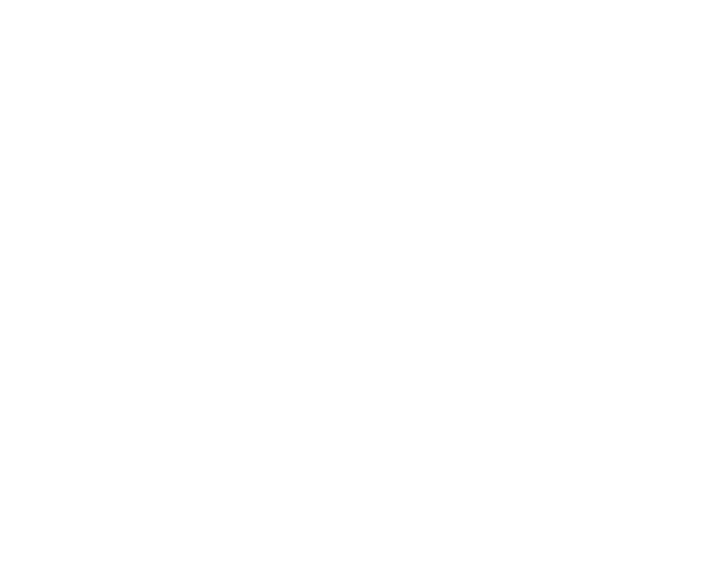
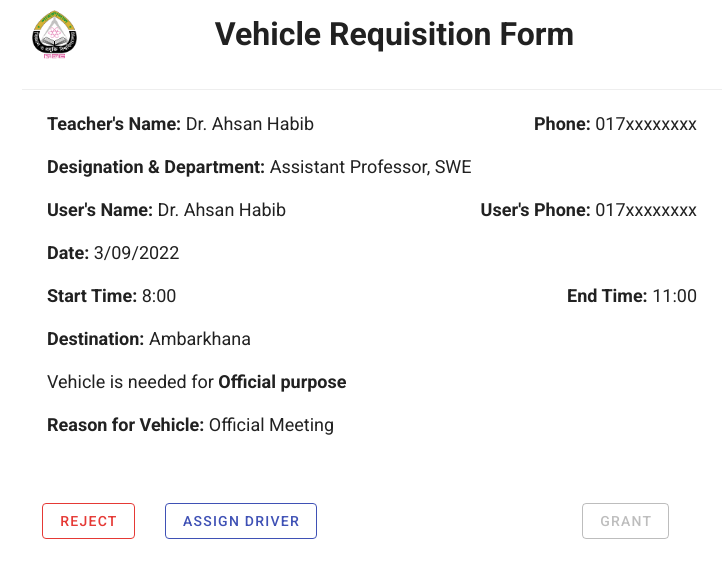
Before and after one commit to sajidul-kabir/vehicle-requisition-service-SUST, a Vue app in the folder client/: page /#/transport-home/335 in a window 1280 px wide. Shown: the top 578 px of the page, without its empty margins (268-996 px from the left). Built offline with nearby package versions, Linux system fonts and the light colour scheme.

Commit message:
transport home page complete

```diff
--- /dev/null
+++ b/client/src/components/TransportOfficial/RequisitionDetails.vue
@@ -0,0 +1,129 @@
+<template>
+  <div class="mx-auto main-form">
+    <div class="form-header">
+      <img
+        src="../../assets/Shahjalal_University_of_Science_and_Technology_logo.png"
+        width="45px"
+        alt="sust-logo.png"
+      />
+      <h1 class="mx-auto">Vehicle Requisition Form</h1>
+    </div>
+    <div class="h-line"></div>
+
+    <div class="form-row">
+      <p><strong>Teacher's Name:</strong> Dr. Ahsan Habib</p>
+      <p><strong>Phone:</strong> 017xxxxxxxx</p>
+    </div>
+    <p class="form-newLine">
+      <strong>Designation & Department:</strong> Assistant Professor, SWE
+    </p>
+    <div class="form-row">
+      <p><strong>User's Name:</strong> Dr. Ahsan Habib</p>
+      <p><strong>User's Phone:</strong> 017xxxxxxxx</p>
+    </div>
+    <p class="form-newLine"><strong>Date:</strong> 3/09/2022</p>
+    <div class="form-row">
+      <p><strong>Start Time:</strong> 8:00</p>
+      <p><strong>End Time:</strong> 11:00</p>
+    </div>
+    <p class="form-newLine"><strong>Destination:</strong> Ambarkhana</p>
+    <p class="form-newLine">
+      Vehicle is needed for <strong>Official purpose</strong>
+    </p>
+    <p class="form-newLine">
+      <strong>Reason for Vehicle:</strong> Official Meeting
+    </p>
+    <div class="form-row" v-if="selectedDriver != ''">
+      <p><strong>Driver's Name:</strong> {{ selectedDriver }}</p>
+      <p><strong>Drivers's Phone:</strong> 017xxxxxxxx</p>
+    </div>
+    <p class="form-newLine" v-if="selectedDriver != ''">
+      <strong>Vehicle No. :</strong> 012s231s
+    </p>
+
+    <div style="margin-top: 65px">
+      <v-btn outlined color="red darken-1" class="reject"> Reject</v-btn>
+      <v-menu offset-y>
+        <template v-slot:activator="{ on, attrs }">
+          <v-btn
+            outlined
+            color="indigo"
+            v-bind="attrs"
+            v-on="on"
+            class="assign"
+          >
+            Assign Driver
+          </v-btn>
+        </template>
+        <v-list>
+          <v-list-item
+            v-for="(driver, index) in drivers"
+            :key="index"
+            link
+            @click="select(driver.title)"
+          >
+            <v-list-item-title>{{ driver.title }}</v-list-item-title>
+          </v-list-item>
+        </v-list>
+      </v-menu>
+      <v-btn outlined color="green darken-1" class="ml-auto" :disabled="!grant">
+        Grant</v-btn
+      >
+    </div>
+  </div>
+</template>
+
+<script>
+export default {
+  data: () => ({
+    selectedDriver: "",
+    grant: false,
+    drivers: [
+      { title: "Monir Hossain" },
+      { title: "Siam Ahmed" },
+      { title: "Arian Islam" },
+      { title: "Tunan Tahsin" },
+    ],
+  }),
+  methods: {
+    select(driver) {
+      this.selectedDriver = driver;
+      this.grant = true;
+    },
+  },
+};
+</script>
+
+<style scoped>
+.main-form {
+  max-width: 700px;
+}
+.form-header {
+  display: flex;
+  padding: 10px;
+}
+.h-line {
+  width: 100%;
+  border-bottom: 1px groove;
+  margin: 20px 0px;
+}
+.form-row {
+  display: flex;
+  justify-content: space-between;
+  padding: 0px 25px;
+}
+.form-newLine {
+  padding: 0px 25px;
+}
+.reject {
+  margin-left: 20px;
+}
+.assign {
+  margin-left: 30px;
+  margin-right: 265px;
+}
+p {
+  font-size: 18px;
+  margin-bottom: 25px;
+}
+</style>
--- a/client/src/components/TransportOfficial/TransportHome.vue
+++ b/client/src/components/TransportOfficial/TransportHome.vue
@@ -1,18 +1,94 @@
 <template>
-  <div>
+  <div style="margin-bottom: 20px">
     <transport-nav>
       <template>
         <v-toolbar-title>See Requisition List</v-toolbar-title>
       </template>
     </transport-nav>
+
+    <v-card class="ml-12 mt-12" max-width="1000" elevation="2" outlined>
+      <v-card-text class="ml-2">
+        <div class="text-flex">
+          <div>3s ago</div>
+          <div>Requisition ID #335</div>
+        </div>
+
+        <p class="text-h5 text--primary">
+          Dr. Ahsan Habib has Submitted a Requisition Form
+        </p>
+        <p class="text--primary mb-0">Date: 3/09/2022 ~ 8.00 AM - 11.00 AM</p>
+        <p class="text--primary mb-0">Destination: Ambarkhana</p>
+        <p class="text--primary mb-0">Official Need</p>
+      </v-card-text>
+
+      <v-card-actions class="mb-2 ml-2">
+        <router-link to="/transport-home/335">
+          <v-btn outlined color="indigo" class="details">See Details</v-btn>
+        </router-link>
+      </v-card-actions>
+    </v-card>
+
+    <v-card class="ml-12 mt-12" max-width="1000" elevation="2" outlined>
+      <v-card-text class="ml-2">
+        <div class="text-flex">
+          <div>5min ago</div>
+          <div>Requisition ID #336</div>
+        </div>
+
+        <p class="text-h5 text--primary">
+          Dr. Md Forhad Rabbi has Submitted a Requisition Form
+        </p>
+        <p class="text--primary mb-0">Date: 3/09/2022 ~ 10.00 AM - 1.00 PM</p>
+        <p class="text--primary mb-0">Destination: Airport</p>
+        <p class="text--primary mb-0">Official Need</p>
+      </v-card-text>
+
+      <v-card-actions class="mb-2 ml-2">
+        <v-btn outlined color="indigo" class="details">See Details</v-btn>
+      </v-card-actions>
+    </v-card>
+
+    <v-card class="ml-12 mt-12" max-width="1000" elevation="2" outlined>
+      <v-card-text class="ml-2">
+        <div class="text-flex">
+          <div>2hrs ago</div>
+          <div>Requisition ID #337</div>
+        </div>
+
+        <p class="text-h5 text--primary">
+          Enamul Hassan has Submitted a Requisition Form
+        </p>
+        <p class="text--primary mb-0">Date: 4/09/2022 ~ 8.00 AM - 11.00 AM</p>
+        <p class="text--primary mb-0">Destination: Ambarkhana</p>
+        <p class="text--primary mb-0">Personal Need</p>
+      </v-card-text>
+
+      <v-card-actions class="mb-2 ml-2">
+        <v-btn outlined color="indigo" class="details">See Details</v-btn>
+      </v-card-actions>
+    </v-card>
   </div>
 </template>
 
 <script>
 import TransportNav from "./TransportNav.vue";
 export default {
+  data: () => ({
+    show: false,
+  }),
   components: {
     TransportNav,
   },
 };
 </script>
+
+<style scoped>
+a {
+  text-decoration: none;
+}
+.text-flex {
+  display: flex;
+  justify-content: space-between;
+  margin-bottom: 15px;
+}
+</style>
--- a/client/src/components/TransportOfficial/TransportNav.vue
+++ b/client/src/components/TransportOfficial/TransportNav.vue
@@ -4,7 +4,9 @@
       <template v-slot:prepend>
         <v-list-item two-line>
           <v-list-item-avatar>
-            <img src="../../assets/institute-office-1541422371.jpg" />
+            <img
+              src="https://avatars0.githubusercontent.com/u/9064066?v=4&s=460"
+            />
           </v-list-item-avatar>
 
           <v-list-item-content>
--- a/client/src/router/index.js
+++ b/client/src/router/index.js
@@ -4,6 +4,7 @@ import HomeView from "../views/HomeView.vue";
 import TeacherSchedule from "../components/Teacher/TeacherSchedule.vue";
 import TeacherHistory from "../components/Teacher/TeacherHistory.vue";
 import TransportHome from "../components/TransportOfficial/TransportHome.vue";
+import RequisitionDetails from "../components/TransportOfficial/RequisitionDetails.vue";
 
 Vue.use(VueRouter);
 
@@ -28,6 +29,11 @@ const routes = [
     name: "TransportHome",
     component: TransportHome,
   },
+  {
+    path: "/transport-home/335",
+    name: "Details",
+    component: RequisitionDetails,
+  },
 ];
 
 const router = new VueRouter({
```
